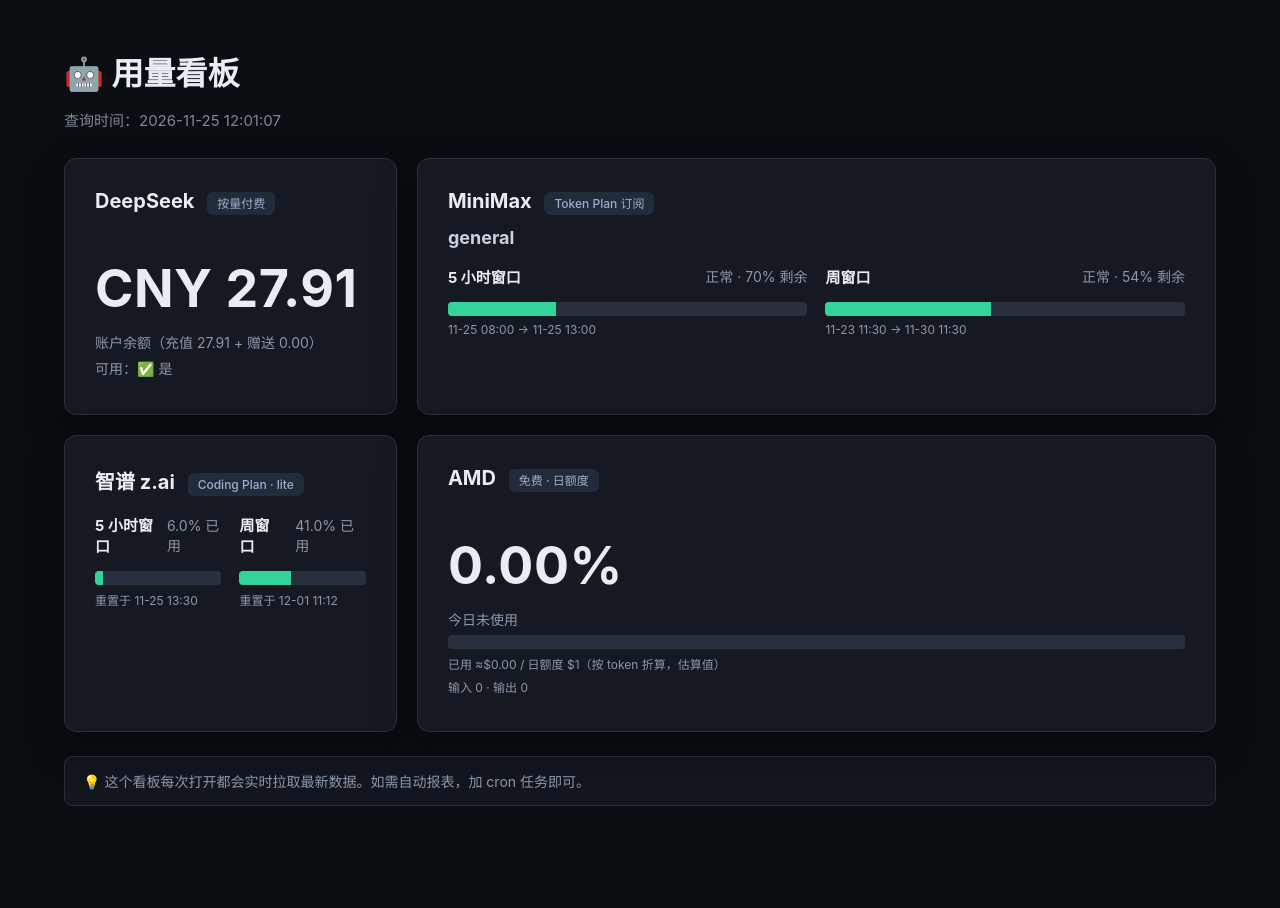
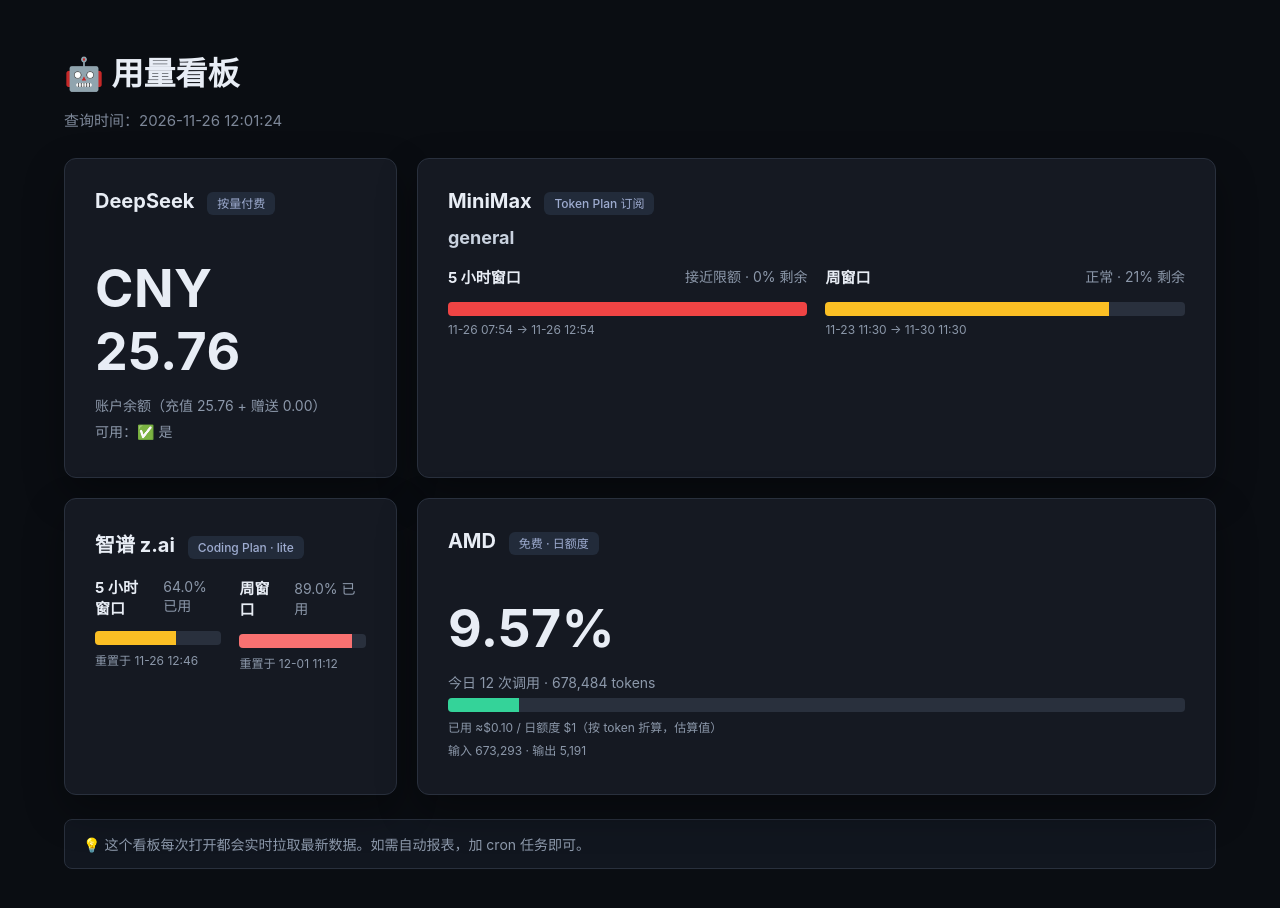
Before and after one commit to JayYangstore/JayYangstore.github.io, a plain HTML site: page usage/index.html in a window 1280 px wide. Before the commit the page ends 854 px from the top, so only its background shows below. Drawn offline with Linux system fonts and the light colour scheme.

Commit message:
upd: 用量看板明细自动更新 2026-11-26 12:01:19

```diff
--- a/usage/index.html
+++ b/usage/index.html
@@ -80,13 +80,13 @@
 </head>
 <body>
   <h1>🤖 用量看板</h1>
-  <p class="meta">查询时间：2026-11-25 12:01:07</p>
+  <p class="meta">查询时间：2026-11-26 12:01:24</p>
   <div class="grid">
 
     <div class="card">
       <h2>DeepSeek <span class="tag">按量付费</span></h2>
-      <div class="big">CNY 27.91</div>
-      <p class="muted">账户余额（充值 27.91 + 赠送 0.00）</p>
+      <div class="big">CNY 25.76</div>
+      <p class="muted">账户余额（充值 25.76 + 赠送 0.00）</p>
       <p class="muted">可用：✅ 是</p>
     </div>
 
@@ -99,24 +99,24 @@
             <div>
               <div class="row-between">
                 <strong>5 小时窗口</strong>
-                <span class="muted">正常 · 70% 剩余</span>
+                <span class="muted">接近限额 · 0% 剩余</span>
               </div>
 
     <div style="background:#29303d;border-radius:4px;height:14px;overflow:hidden;width:100%;">
-      <div style="background:#34d399;height:100%;width:30.0%;transition:width .4s;"></div>
+      <div style="background:#ef4444;height:100%;width:100.0%;transition:width .4s;"></div>
     </div>
               <p class="muted small">
-                11-25 08:00 → 11-25 13:00
+                11-26 07:54 → 11-26 12:54
               </p>
             </div>
             <div>
               <div class="row-between">
                 <strong>周窗口</strong>
-                <span class="muted">正常 · 54% 剩余</span>
+                <span class="muted">正常 · 21% 剩余</span>
               </div>
 
     <div style="background:#29303d;border-radius:4px;height:14px;overflow:hidden;width:100%;">
-      <div style="background:#34d399;height:100%;width:46.0%;transition:width .4s;"></div>
+      <div style="background:#fbbf24;height:100%;width:79.0%;transition:width .4s;"></div>
     </div>
               <p class="muted small">
                 11-23 11:30 → 11-30 11:30
@@ -133,25 +133,25 @@
         <div>
           <div class="row-between">
             <strong>5 小时窗口</strong>
-            <span class="muted">6.0% 已用</span>
+            <span class="muted">64.0% 已用</span>
           </div>
 
     <div style="background:#29303d;border-radius:4px;height:14px;overflow:hidden;width:100%;">
-      <div style="background:#34d399;height:100%;width:6.0%;transition:width .4s;"></div>
+      <div style="background:#fbbf24;height:100%;width:64.0%;transition:width .4s;"></div>
     </div>
           <p class="muted small">
-            重置于 11-25 13:30
+            重置于 11-26 12:46
           </p>
         </div>
 
         <div>
           <div class="row-between">
             <strong>周窗口</strong>
-            <span class="muted">41.0% 已用</span>
+            <span class="muted">89.0% 已用</span>
           </div>
 
     <div style="background:#29303d;border-radius:4px;height:14px;overflow:hidden;width:100%;">
-      <div style="background:#34d399;height:100%;width:41.0%;transition:width .4s;"></div>
+      <div style="background:#f87171;height:100%;width:89.0%;transition:width .4s;"></div>
     </div>
           <p class="muted small">
             重置于 12-01 11:12
@@ -163,14 +163,14 @@
 
     <div class="card">
       <h2>AMD <span class="tag">免费 · 日额度</span></h2>
-      <div class="big">0.00%</div>
-      <p class="muted">今日未使用</p>
+      <div class="big">9.57%</div>
+      <p class="muted">今日 12 次调用 · 678,484 tokens</p>
 
     <div style="background:#29303d;border-radius:4px;height:14px;overflow:hidden;width:100%;">
-      <div style="background:#34d399;height:100%;width:0.0%;transition:width .4s;"></div>
+      <div style="background:#34d399;height:100%;width:9.6%;transition:width .4s;"></div>
     </div>
-      <p class="muted small">已用 ≈$0.00 / 日额度 $1（按 token 折算，估算值）</p>
-      <p class="muted small">输入 0 · 输出 0</p>
+      <p class="muted small">已用 ≈$0.10 / 日额度 $1（按 token 折算，估算值）</p>
+      <p class="muted small">输入 673,293 · 输出 5,191</p>
     </div>
   </div>
   <p class="refresh-tip">
```
